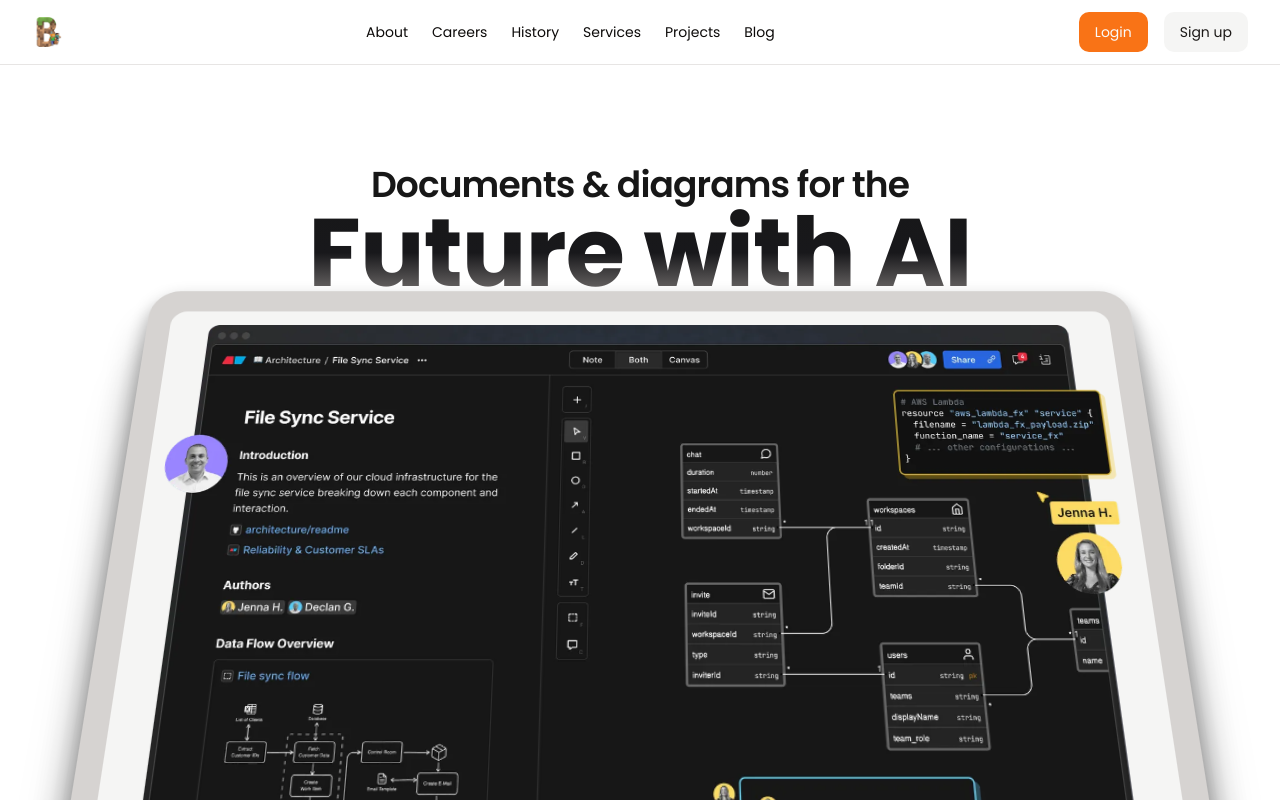
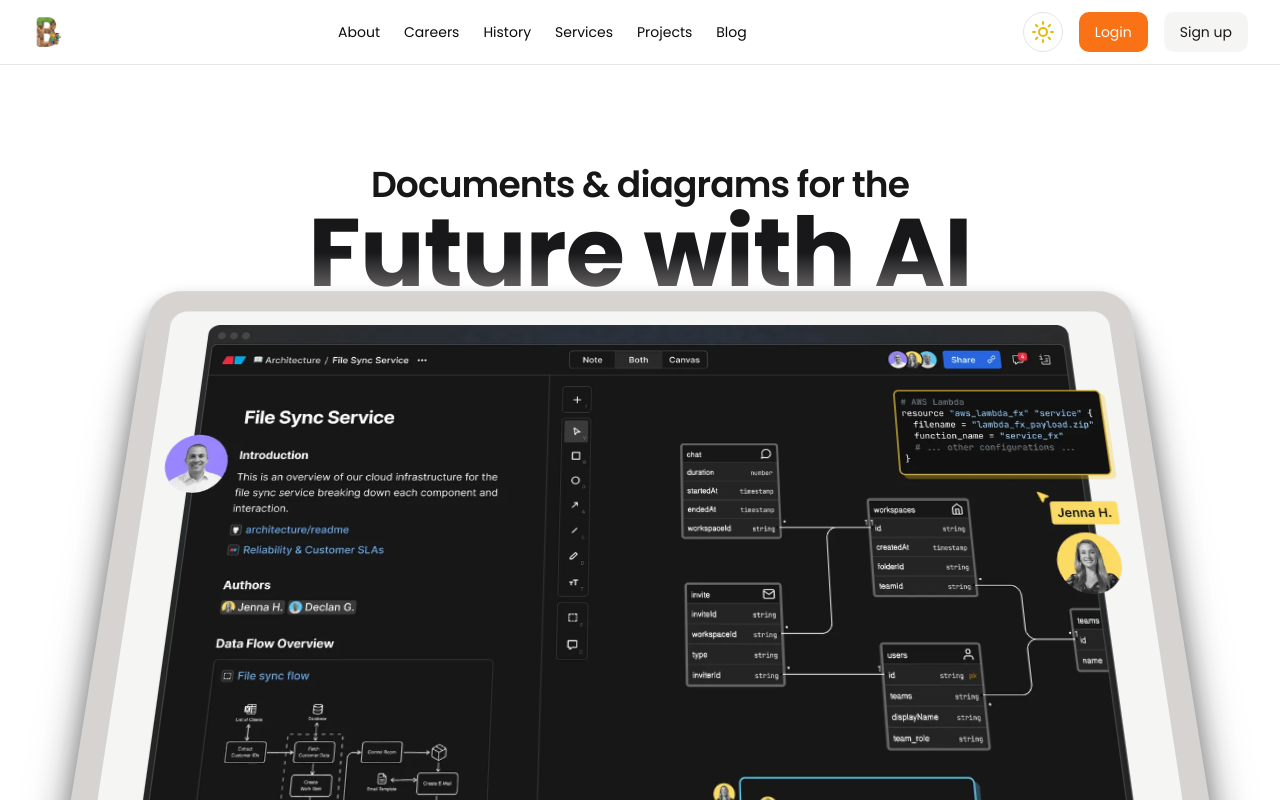
Before and after one commit to subhadeeproy3902/BloxAI, a Next.js app: page / in a window 1280 px wide. Shown: the top 800 px of the page. Built offline with nearby package versions, Linux system fonts and the light colour scheme.

Commit message:
dark mode toggle added

```diff
--- /dev/null
+++ b/src/app/ThemeProvider.tsx
@@ -0,0 +1,3 @@
+"use client";
+
+export { ThemeProvider } from "next-themes";
--- a/src/app/api/auth/[kindeAuth]/route.ts
+++ b/src/app/api/auth/[kindeAuth]/route.ts
@@ -4,10 +4,9 @@ export const GET = async (req: any, res: any) => {
   try {
     const authHandler = handleAuth();
     const result = await authHandler(req, res);
-    console.log('Authentication result:', result);
     return result;
   } catch (error) {
-    console.error('Authentication error:', error);
-    throw error; // Rethrow the error to handle it appropriately
+    console.error("Authentication error:", error);
+    throw error;
   }
 };
--- a/src/app/dashboard/_components/FileList.tsx
+++ b/src/app/dashboard/_components/FileList.tsx
@@ -29,7 +29,6 @@ const { fileList_, setFileList_ } = useContext(FileListContext);
   const router = useRouter();
    useEffect(() => {
      fileList_ && setFileList(fileList_);
-     console.log(fileList_);
    }, [fileList_]);
 
   return (
--- a/src/app/dashboard/_components/SideNavTopSection.tsx
+++ b/src/app/dashboard/_components/SideNavTopSection.tsx
@@ -48,7 +48,6 @@ function SideNavTopSection({ user, setActiveTeamInfo }: any) {
     const result = await convex.query(api.teams.getTeam, {
       email: user?.email,
     });
-    console.log("TeamList", result);
     setTeamList(result);
     setActiveTeam(result[0]);
   };
--- a/src/app/dashboard/page.tsx
+++ b/src/app/dashboard/page.tsx
@@ -10,7 +10,6 @@ function Dashboard() {
   const convex = useConvex();
   const { user }: any = useKindeBrowserClient();
 
-
   const createUser = useMutation(api.user.createUser);
 
   const checkUser = async () => {
@@ -20,8 +19,6 @@ function Dashboard() {
         name: user.given_name,
         email: user.email,
         image: user.picture,
-      }).then((resp) => {
-        console.log(resp);
       });
     }
   };
--- a/src/app/globals.css
+++ b/src/app/globals.css
@@ -59,5 +59,6 @@
 }
 
 ::selection {
+  text-shadow: 0 0 8px rgba(255, 255, 255, 0.5);
   @apply bg-primary text-accent;
 }
--- a/src/app/layout.tsx
+++ b/src/app/layout.tsx
@@ -2,6 +2,7 @@ import type { Metadata } from "next";
 import { Poppins } from "next/font/google";
 import "./globals.css";
 import ConvexClientProvider from "./ConvexClientProvider";
+import { ThemeProvider } from "next-themes";
 const poppins = Poppins({ weight: ["400", "700", "600"], subsets: ["latin"] });
 
 export const metadata: Metadata = {
@@ -18,7 +19,9 @@ export default function RootLayout({
   return (
     <html lang="en">
       <body className={poppins.className}>
-        <ConvexClientProvider>{children}</ConvexClientProvider>
+        <ConvexClientProvider>
+          <ThemeProvider attribute="class"> {children}</ThemeProvider>
+        </ConvexClientProvider>
       </body>
     </html>
   );
--- a/src/app/workspace/_components/Editor.tsx
+++ b/src/app/workspace/_components/Editor.tsx
@@ -54,7 +54,7 @@ function Editor({
   }, [fileData]);
 
   useEffect(() => {
-    console.log("triiger Value:", onSaveTrigger);
+    console.log("triger Value:", onSaveTrigger);
     onSaveTrigger && onSaveDocument();
   }, [onSaveTrigger]);
 
--- a/src/components/shared/Header.tsx
+++ b/src/components/shared/Header.tsx
@@ -1,9 +1,10 @@
-"use client"
+"use client";
 import Image from "next/image";
 import Link from "next/link";
 import { Button } from "../ui/button";
 import { MenuIcon } from "lucide-react";
 import { LoginLink, RegisterLink } from "@kinde-oss/kinde-auth-nextjs";
+import ThemeTogglebutton from "../ui/ThemeToggle";
 
 const Header = () => {
   return (
@@ -79,6 +80,7 @@ const Header = () => {
 
           <div className="flex items-center gap-4">
             <div className="sm:flex sm:gap-4">
+              <ThemeTogglebutton />
               <Button asChild>
                 <LoginLink>Login</LoginLink>
               </Button>
--- /dev/null
+++ b/src/components/ui/ThemeToggle.tsx
@@ -0,0 +1,21 @@
+import { useTheme } from "next-themes";
+import { Button } from "./button";
+import { Moon, Sun } from "lucide-react";
+export default function ThemeTogglebutton() {
+  const { theme, setTheme } = useTheme();
+  return (
+    <Button
+      size="icon"
+      className="rounded-full"
+      variant="outline"
+      onClick={() => setTheme(theme === "dark" ? "light" : "dark")}
+    >
+      <Sun
+        className="w-6 h-6 scale-100 transition-all dark:scale-0"
+        color="#e5b909"
+      />
+      <Moon className="absolute w-6 h-6 scale-0 transition-all dark:scale-100" />
+      <span className="sr-only">Toggle Theme</span>
+    </Button>
+  );
+}
```
Also changed, not shown: 1 other file (tests, documents, lock files or other folders).
